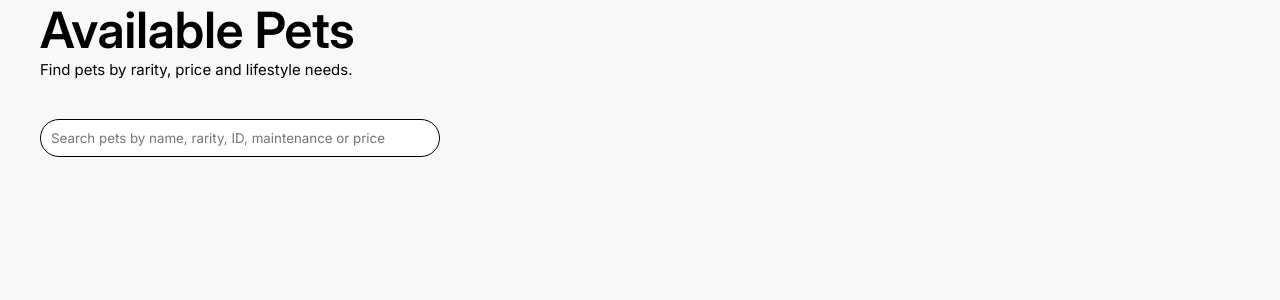
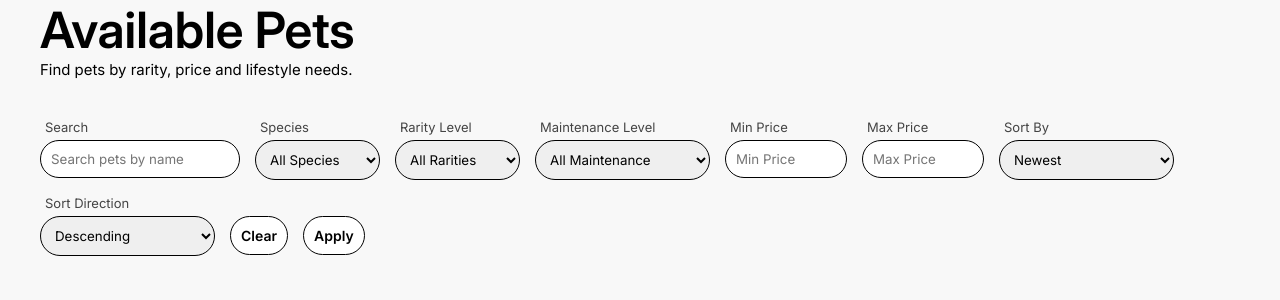
Before and after one commit to jbnamuro/PetSystem, a Flask app: page /view_pets in a window 1280 px wide. Shown: the part 120-420 px from the top of the page. Run offline with Flask 2, Linux system fonts and the light colour scheme; data comes from the database, SQL or seed files in the repository; both versions use the stored data as it was after the commit; some libraries are stand-ins or nearby versions.

Commit message:
Additions
Changed view pets search bar into drop down filtering system using server side filtering.
Changed add pets to use drop downs instead of ID values

```diff
--- a/app.py
+++ b/app.py
@@ -93,9 +93,14 @@ def pets():
         return redirect(url_for("login"))
     # Use browse_pets with defaults to fetch all
     pets = call_proc_fetchall('browse_pets', (1000, 1, 'DateAdded', 'DESC', None, None, None, None, None, None, None))
+
+    species = get_all_species()
+    rarities = get_all_rarity_levels()
+    maintenance = get_all_maintenance_levels()
+
     # browse_pets returns rows with many columns: map to what template expects
     # We'll pass raw rows and template will index into them
-    return render_template("pets.html", pets=pets, role=session.get("role"))
+    return render_template("pets.html", pets=pets, role=session.get("role"), species=species, rarities=rarities, maintenance=maintenance)
 
 @app.route("/add_pet", methods=["POST"])
 def add_pet():
@@ -173,15 +178,57 @@ def delete_pet(pet_id):
         flash(f"Failed to remove pet: {e}", "danger")
     return redirect(url_for("pets"))
 
+# Helper functions
+def get_all_species():
+    db = get_db_connection()
+    cursor = db.cursor()
+    cursor.execute("SELECT * FROM species")
+    species = cursor.fetchall()
+    cursor.close()
+    db.close()
+    return species
+
+def get_all_rarity_levels():
+    db = get_db_connection()
+    cursor = db.cursor()
+    cursor.execute("SELECT * FROM raritylevels")
+    raritylevels = cursor.fetchall()
+    cursor.close()
+    db.close()
+    return raritylevels
+
+def get_all_maintenance_levels():
+    db = get_db_connection()
+    cursor = db.cursor()
+    cursor.execute("SELECT * FROM maintenancelevels")
+    maintenancelevels = cursor.fetchall()
+    cursor.close()
+    db.close()
+    return maintenancelevels
+
 # ----------------
 # View Pets (Users)
 # ----------------
 @app.route("/view_pets")
 def view_pets():
+    species = get_all_species()
+    rarities = get_all_rarity_levels()
+    maintenance = get_all_maintenance_levels()
+
+    # Reading filters from query string
+    species_id = request.args.get("species", type=int)
+    rarity_id = request.args.get("rarity", type=int)
+    maintenance_id = request.args.get("maintenance", type=int)
+    min_price = request.args.get("min-price", type=float)
+    max_price = request.args.get("max-price", type=float)
+    sort_by = request.args.get("sort-by") or "DateAdded"
+    sort_dir = request.args.get("sort-dir") or "DESC"
+    name_filter = request.args.get("pet-name") or None
+
     # For users: use browse_pets but filter to available
-    pets = call_proc_fetchall('browse_pets', (1000, 1, 'DateAdded', 'DESC', None, None, None, None, 'Available', None, None))
+    pets = call_proc_fetchall('browse_pets', (1000, 1, sort_by, sort_dir, rarity_id, maintenance_id, species_id, name_filter, 'Available', min_price, max_price))
     # browse_pets columns: PetID, PetName, SpeciesName, RarityName, MaintenanceName, Status, Price, DateAdded, SpritePath, SoundPath
-    return render_template("view_pets.html", pets=pets)
+    return render_template("view_pets.html", pets=pets, species=species, rarities=rarities, maintenance=maintenance)
 
 # ----------------
 # Cart endpoints
--- a/static/css/styles.css
+++ b/static/css/styles.css
@@ -1,6 +1,8 @@
 @font-face {
-  font-family: myFont; /* set name */
-  src: url(inter.ttf); /* url of the font */
+  font-family: myFont;
+  /* set name */
+  src: url(inter.ttf);
+  /* url of the font */
 }
 
 body {
@@ -38,7 +40,8 @@ body {
 }
 
 * {
-  font-family: myFont, "sans-serif"; /* use the font */
+  font-family: myFont, "sans-serif";
+  /* use the font */
   margin: 0;
   padding: 0;
 }
@@ -166,6 +169,7 @@ a {
 .box-c3 {
   background-color: #f4b474;
 }
+
 .box-c1,
 .box-c2,
 .box-c3 {
@@ -248,15 +252,67 @@ a {
 }
 
 .search-bar {
+  display: flex;
+  flex-wrap: wrap;
+  gap: 15px;
   margin-left: 40px;
   margin-bottom: 20px;
 }
 
-#pet-search {
+.search-bar input,
+.search-bar select,
+.filter-btn,
+.clear-btn {
   padding: 10px;
   border-radius: 25px;
-  width: 400px;
   border: 1px solid black;
+}
+
+.filter-group {
+  display: flex;
+  flex-direction: column;
+  gap: 5px;
+}
+
+.filter-group label {
+  margin-left: 5px;
+  font-size: 13px;
+  color: #444;
+}
+
+/* Width overrides */
+#pet-search {
+  width: 200px;
+}
+
+#rarity-filter,
+#species-filter {
+  width: 125px;
+}
+
+#maintenance-filter,
+#sort-by,
+#sort-dir {
+  width: 175px;
+}
+
+#min-price,
+#max-price {
+  width: 100px;
+}
+
+.filter-btn,
+.clear-btn {
+  background-color: white;
+  font-size: 14px;
+  font-weight: 600;
+  cursor: pointer;
+  transition: all 0.3s;
+}
+
+.filter-btn:hover,
+.clear-btn:hover {
+  background-color: #bbbbbb;
 }
 
 .page-head {
@@ -309,6 +365,7 @@ a {
   gap: 15px;
   padding: 0 40px;
   flex-wrap: wrap;
+  margin-bottom: 20px;
 }
 
 .rarity {
@@ -352,6 +409,13 @@ a {
 .pet-maint {
   font-size: 12px;
   opacity: 50%;
+}
+
+.pet-species {
+  opacity: 50%;
+  font-size: 16px;
+  margin-top: 12px;
+  margin-bottom: 4px;
 }
 
 .pet-price {
@@ -468,6 +532,7 @@ a {
   background-color: transparent;
   border: none;
 }
+
 .rmv-btn img {
   width: 20px;
   height: 20px;
@@ -521,6 +586,7 @@ table {
   width: 100%;
   box-shadow: 0px 5px 20px rgba(0, 0, 0, 0.2);
   border-radius: 25px;
+  margin-bottom: 20px;
 }
 
 thead {
@@ -564,6 +630,13 @@ th:last-child {
   width: 120px;
 }
 
+.pet-mng-cont div select {
+  border-radius: 25px;
+  border: 1px solid black;
+  padding: 10px;
+  width: 200px;
+}
+
 .pet-mng-cont form {
   display: flex;
   align-items: center;
--- a/templates/view_pets.html
+++ b/templates/view_pets.html
@@ -4,13 +4,149 @@
   <p>Find pets by rarity, price and lifestyle needs.</p>
 </div>
 
-<div class="search-bar">
-  <input
-    id="pet-search"
-    type="search"
-    placeholder="Search pets by name, rarity, ID, maintenance or price"
-  />
-</div>
+<form class="search-bar" method="GET" action="{{ url_for('view_pets') }}">
+  <!-- General Search-->
+  <div class="filter-group">
+    <label for="pet-search">Search</label>
+    <input
+      id="pet-search"
+      name="pet-name"
+      type="search"
+      placeholder="Search pets by name"
+      value="{{ request.args.get('pet-name', '') }}"
+    />
+  </div>
+
+  <!-- Species Filter-->
+  <div class="filter-group">
+    <label for="species-filter">Species</label>
+    <select id="species-filter" name="species">
+      <option value="">All Species</option>
+      {% for sp in species %}
+      <option value="{{ sp[0] }}"
+        {% if request.args.get('species') == sp[0] | string %}
+          selected
+        {% endif %}>
+        {{ sp[1] }}
+      </option>
+      {% endfor %}
+    </select>
+  </div>
+
+  <!-- Rarity Filter-->
+  <div class="filter-group">
+    <label for="rarity-filter">Rarity Level</label>
+    <select id="rarity-filter" name="rarity">
+      <option value="">All Rarities</option>
+      {% for r in rarities %}
+        <option value="{{ r[0] }}"
+        {% if request.args.get('rarity') == r[0] | string %}
+          selected
+        {% endif %}>
+        {{ r[1] }}
+      </option>
+      {% endfor %}
+    </select>
+  </div>
+
+  <!-- Maintenance Filter-->
+  <div class="filter-group">
+    <label for="maintenance-filter">Maintenance Level</label>
+    <select id="maintenance-filter" name="maintenance">
+      <option value="">All Maintenance</option>
+      {% for m in maintenance %}
+      <option value="{{ m[0] }}"
+        {% if request.args.get('maintenance') == m[0] | string %}
+          selected
+        {% endif %}>
+        {{ m[1] }}
+      </option>
+      {% endfor %}
+    </select>
+  </div>
+
+  <!-- Min Price -->
+  <div class="filter-group">
+    <label for="min-price">Min Price</label>
+    <input
+      id="min-price"
+      name="min-price"
+      type="number"
+      step="0.01"
+      min="0"
+      placeholder="Min Price"
+      value="{{ request.args.get('min-price', '') }}"
+    />
+  </div>
+
+  <!-- Max Price -->
+  <div class="filter-group">
+    <label for="max-price">Max Price</label>
+    <input
+      id="max-price"
+      name="max-price"
+      type="number"
+      step="0.01"
+      min="0"
+      placeholder="Max Price"
+      value="{{ request.args.get('max-price', '') }}"
+    />
+  </div>
+
+  <!-- Sort By -->
+  <div class="filter-group">
+    <label for="sort-by">Sort By</label>
+    {% set sort_fields = [
+      ("DateAdded", "Newest"),
+      ("PetName", "Name"),
+      ("Rarity", "Rarity"),
+      ("Maintenance", "Maintenance"),
+      ("Species", "Species"),
+      ("Price", "Price")
+    ] %}
+
+    <select id="sort-by" name="sort-by">
+      {% for value, label in sort_fields %}
+        <option value="{{ value }}"
+          {% if request.args.get("sort-by", "DateAdded") == value %}selected{% endif %}>
+          {{ label }}
+        </option>
+      {% endfor %}
+    </select>
+  </div>
+
+  <!-- Sort Direction -->
+  <div class="filter-group">
+    <label for="sort-dir">Sort Direction</label>
+    {% set sort_dirs = [
+      ("DESC", "Descending"),
+      ("ASC", "Ascending")
+    ] %}
+
+    <select id="sort-dir" name="sort-dir">
+      {% for value, label in sort_dirs %}
+        <option value="{{ value }}"
+          {% if request.args.get("sort-dir", "DESC") == value %}selected{% endif %}>
+          {{ label }}
+        </option>
+      {% endfor %}
+    </select>
+  </div>
+
+  <!--Clear-->
+  <div class="filter-group">
+    <label>&nbsp;</label>
+    <a href="{{ url_for('view_pets') }}" class="clear-btn">
+      Clear
+    </a>
+  </div>
+
+  <!--Submit-->
+  <div class="filter-group">
+    <label>&nbsp;</label>
+    <button type="submit" class="filter-btn">Apply</button>
+  </div>
+</form>
 
 <div class="pet-card-cont">
   {% for p in pets %}
@@ -24,6 +160,7 @@
       />
     </div>
     <p class="pet-name">{{p[1]}}</p>
+    <p class="pet-species">{{p[2]}}</p>
     <p class="pet-maint">{{p[4]}}</p>
     <p class="pet-price">${{p[6]}}</p>
     <form action="{{ url_for('add_to_cart', pet_id=p[0]) }}" method="post">
@@ -35,38 +172,4 @@
   </div>
   {% endfor %}
 </div>
-<script>
-  // Client-side search/filter for pet cards
-  document.addEventListener("DOMContentLoaded", function () {
-    const input = document.getElementById("pet-search");
-    if (!input) return;
-    const cardsContainer = document.querySelector(".pet-card-cont");
-    const cards = () =>
-      cardsContainer
-        ? Array.from(cardsContainer.querySelectorAll(".pet-card"))
-        : [];
-
-    function normalize(text) {
-      return (text || "").toString().toLowerCase();
-    }
-
-    input.addEventListener("input", function () {
-      const q = normalize(this.value).trim();
-      if (!q) {
-        cards().forEach((c) => (c.style.display = ""));
-        return;
-      }
-
-      cards().forEach((card) => {
-        const name = normalize(card.querySelector(".pet-name")?.textContent);
-        const rarity = normalize(card.querySelector(".rarity")?.textContent);
-        const id = normalize(card.querySelector(".pet-id")?.textContent);
-        const maint = normalize(card.querySelector(".pet-maint")?.textContent);
-        const price = normalize(card.querySelector(".pet-price")?.textContent);
-        const hay = [name, rarity, id, maint, price].join(" ");
-        card.style.display = hay.includes(q) ? "" : "none";
-      });
-    });
-  });
-</script>
 {% endblock %}
```
Also changed, not shown: database/petsystem.sql (+132 -117 lines), templates/pets.html (+33 -25 lines), static/pet-imgs/21.png (added), static/pet-imgs/22.png (added), static/pet-imgs/23.png (added), static/pet-imgs/24.png (added), static/pet-imgs/25.png (added), static/pet-imgs/26.png (added), static/pet-imgs/27.png (added), static/pet-imgs/28.png (added), static/pet-imgs/29.png (added), static/pet-imgs/30.png (added), 1 other file.
